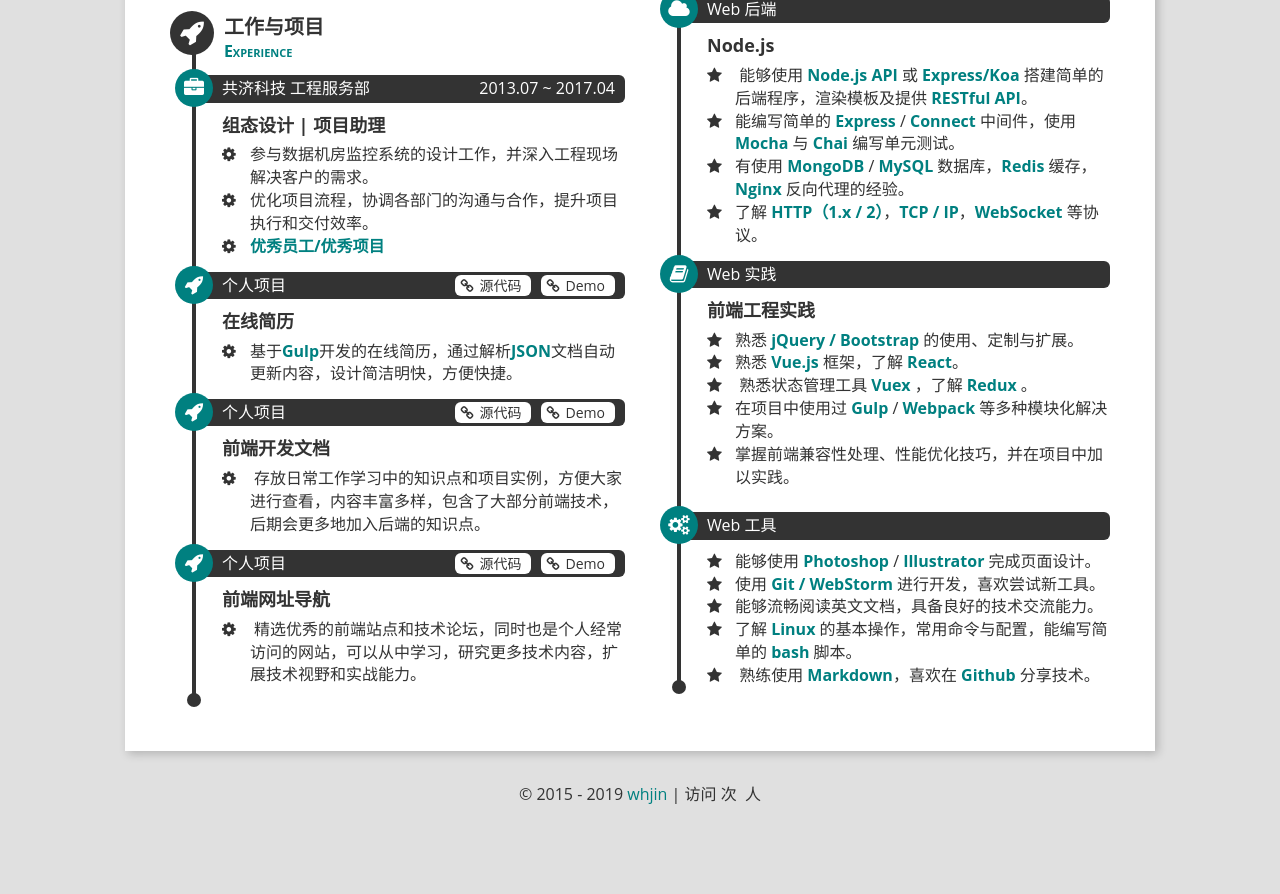
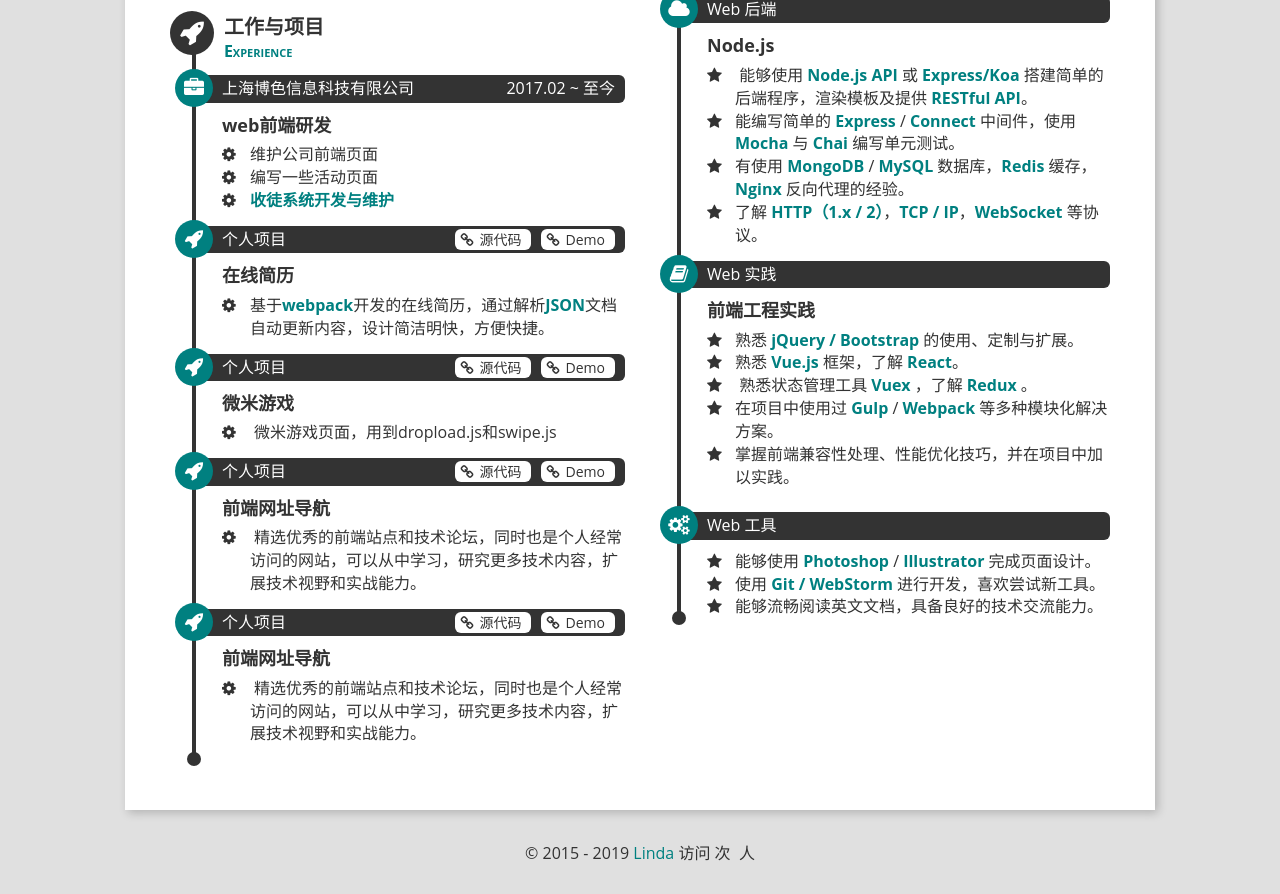
Before and after one commit to Linda0821/Linda0821.github.io-resume, a plain HTML site: page index.html in a window 1280 px wide. Shown: the part 614-1508 px from the top of the page. Before the commit the page ends 1449 px from the top, so only its background shows below. Drawn offline with Linux system fonts and the light colour scheme; some packages are replaced by stand-ins of ours; a script that the page names is missing; files whose address does not match are found by name.

Commit message:
修改index.html

```diff
--- a/index.html
+++ b/index.html
@@ -11,7 +11,8 @@
     <meta name="viewport" content="width=device-width, initial-scale=1.0">
     <script src="//busuanzi.ibruce.info/busuanzi/2.3/busuanzi.pure.mini.js" async></script>
     <link rel="stylesheet" href="index.css">
-    <script>(function (i, s, o, g, r, a, m) {
+    <script>
+    (function (i, s, o, g, r, a, m) {
         i['GoogleAnalyticsObject'] = r;
         i[r] = i[r] || function () {
             (i[r].q = i[r].q || []).push(arguments)
@@ -24,7 +25,8 @@
     })(window, document, 'script', '//www.google-analytics.com/analytics.js', 'ga');
 
     ga('create', 'UA-71624765-5', 'auto');
-    ga('send', 'pageview');</script>
+    ga('send', 'pageview');
+    </script>
 </head>
 <body><!--[if lte IE 8]>
 <div class="lte-ie8-comment-wrapper"><p class="lte-ie8-comment">你正在使用 IE8 或更老的古董浏览器，还是快升级或者换浏览器吧~</p></div><![endif]-->
@@ -99,43 +101,55 @@
                     <div class="timeline-wrapper">
                         <ul class="sec-content timeline">
                             <li class="timeline-item experience-internship">
-                                <h3 class="timeline-title"><span class="experience-place">共济科技 工程服务部</span>
-                                    <time class="experience-time">2013.07 ~ 2017.04</time>
+                                <h3 class="timeline-title"><span class="experience-place">上海博色信息科技有限公司</span>
+                                    <time class="experience-time">2017.02 ~ 至今</time>
                                 </h3>
                                 <dl class="experience-description timeline-content">
-                                    <dt class="experience-position">组态设计 | 项目助理</dt>
-                                    <dd class="experience-task">参与数据机房监控系统的设计工作，并深入工程现场解决客户的需求。</dd>
-                                    <dd class="experience-task">优化项目流程，协调各部门的沟通与合作，提升项目执行和交付效率。</dd>
-                                    <dd class="experience-task"><strong>优秀员工/优秀项目</strong></dd>
+                                    <dt class="experience-position">web前端研发</dt>
+                                    <dd class="experience-task">维护公司前端页面</dd>
+                                    <dd class="experience-task">编写一些活动页面</dd>
+                                    <dd class="experience-task"><strong>收徒系统开发与维护</strong></dd>
                                 </dl>
                             </li>
                             <li class="timeline-item experience-project"><h3 class="timeline-title"><span
                                     class="experience-project-type">个人项目</span><span class="experience-title-aside"><a
-                                    href="https://github.com/whjin/resume" class="experience-project-link">源代码</a><a
-                                    href="https://whjin.github.io/resume"
+                                    href="https://github.com/Linda0821/resume" class="experience-project-link">源代码</a><a
+                                    href="https://Linda0821.github.io/resume"
                                     class="experience-project-link">Demo</a></span></h3>
                                 <dl class="experience-description timeline-content">
                                     <dt class="experience-project-name">在线简历</dt>
-                                    <dd class="experience-task">基于<strong>Gulp</strong>开发的在线简历，通过解析<strong>JSON</strong>文档自动更新内容，设计简洁明快，方便快捷。
+                                    <dd class="experience-task">基于<strong>webpack</strong>开发的在线简历，通过解析<strong>JSON</strong>文档自动更新内容，设计简洁明快，方便快捷。
                                     </dd>
                                 </dl>
                             </li>
                             <li class="timeline-item experience-project"><h3 class="timeline-title"><span
                                     class="experience-project-type">个人项目</span><span class="experience-title-aside"><a
-                                    href="https://github.com/whjin/front-end-dev-docs" class="experience-project-link">源代码</a><a
-                                    href="https://whjin.github.io/front-end-dev-docs" class="experience-project-link">Demo</a></span>
+                                    href="https://github.com/Linda0821/ume-game" class="experience-project-link">源代码</a><a
+                                    href="https://game.umeweb.cn" class="experience-project-link">Demo</a></span>
                             </h3>
                                 <dl class="experience-description timeline-content">
-                                    <dt class="experience-project-name">前端开发文档</dt>
+                                    <dt class="experience-project-name">微米游戏</dt>
                                     <dd class="experience-task">
-                                        存放日常工作学习中的知识点和项目实例，方便大家进行查看，内容丰富多样，包含了大部分前端技术，后期会更多地加入后端的知识点。
+                                       微米游戏页面，用到dropload.js和swipe.js
                                     </dd>
                                 </dl>
                             </li>
                             <li class="timeline-item experience-project"><h3 class="timeline-title"><span
                                     class="experience-project-type">个人项目</span><span class="experience-title-aside"><a
-                                    href="https://github.com/whjin/site-nav" class="experience-project-link">源代码</a><a
-                                    href="https://whjin.github.io/site-nav"
+                                    href="https://github.com/Linda0821/site-nav" class="experience-project-link">源代码</a><a
+                                    href="https://Linda0821.github.io/site-nav"
+                                    class="experience-project-link">Demo</a></span></h3>
+                                <dl class="experience-description timeline-content">
+                                    <dt class="experience-project-name">前端网址导航</dt>
+                                    <dd class="experience-task">
+                                        精选优秀的前端站点和技术论坛，同时也是个人经常访问的网站，可以从中学习，研究更多技术内容，扩展技术视野和实战能力。
+                                    </dd>
+                                </dl>
+                            </li>
+                            <li class="timeline-item experience-project"><h3 class="timeline-title"><span
+                                    class="experience-project-type">个人项目</span><span class="experience-title-aside"><a
+                                    href="https://github.com/Linda0821/site-nav" class="experience-project-link">源代码</a><a
+                                    href="https://Linda0821.github.io/site-nav"
                                     class="experience-project-link">Demo</a></span></h3>
                                 <dl class="experience-description timeline-content">
                                     <dt class="experience-project-name">前端网址导航</dt>
@@ -212,11 +226,6 @@
                                     <li class="skills-item-description"><span>使用 <strong>Git / WebStorm</strong> 进行开发，喜欢尝试新工具。</span>
                                     </li>
                                     <li class="skills-item-description"><span>能够流畅阅读英文文档，具备良好的技术交流能力。</span></li>
-                                    <li class="skills-item-description"><span>了解 <strong>Linux</strong> 的基本操作，常用命令与配置，能编写简单的 <strong>bash</strong> 脚本。</span>
-                                    </li>
-                                    <li class="skills-item-description">
-                                        <span>熟练使用 <strong>Markdown</strong>，喜欢在 <strong>Github</strong> 分享技术。</span>
-                                    </li>
                                 </ul>
                             </li>
                         </ul>
@@ -228,11 +237,13 @@
 </div>
 <footer>
     <p>&copy;&nbsp;2015 -
-        <script>document.write(new Date().getFullYear());</script>&nbsp;<a href="https://github.com/whjin"
-                                                                           title="github">whjin</a> &#124;&nbsp;<span
-                id="busuanzi_container_site_pv" style="display: inline;">访问 </span><a
-                href="http://service.ibruce.info/"><span id="busuanzi_value_site_pv"></span></a> 次&nbsp;<a
-                href="http://service.ibruce.info/"><span id="busuanzi_value_site_uv"></span></a> 人
+        <script>
+          document.write(new Date().getFullYear());
+        </script>
+        <a href="https://github.com/Linda0821" title="github">Linda</a>
+        <span id="busuanzi_container_site_pv" style="display: inline;">访问 </span>
+        <a href="http://service.ibruce.info/"><span id="busuanzi_value_site_pv"></span></a> 次&nbsp;
+        <a href="http://service.ibruce.info/"><span id="busuanzi_value_site_uv"></span></a> 人
     </p>
 </footer>
 </body>
```
Lines whose indentation alone changed are shown as unchanged.
